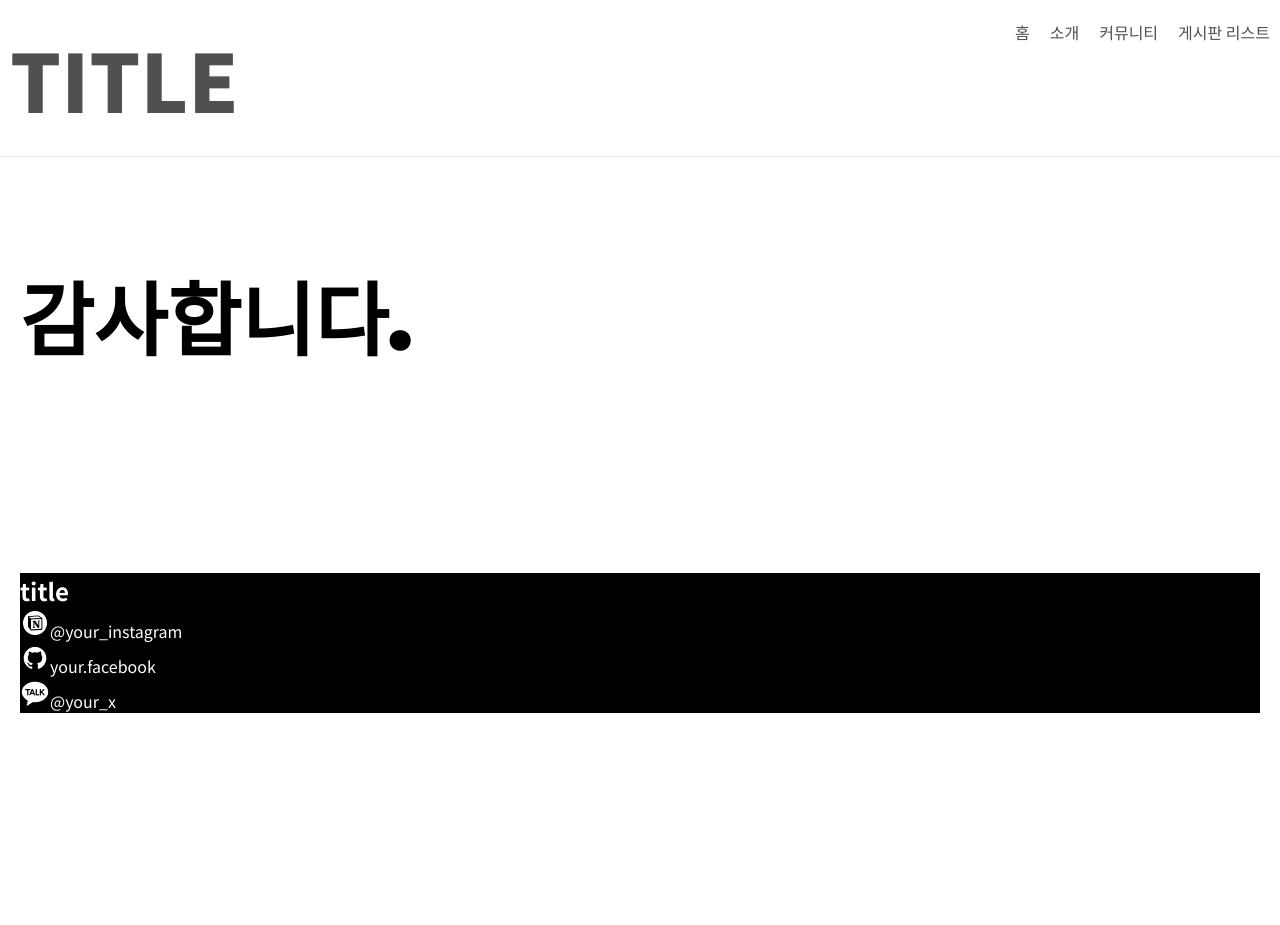
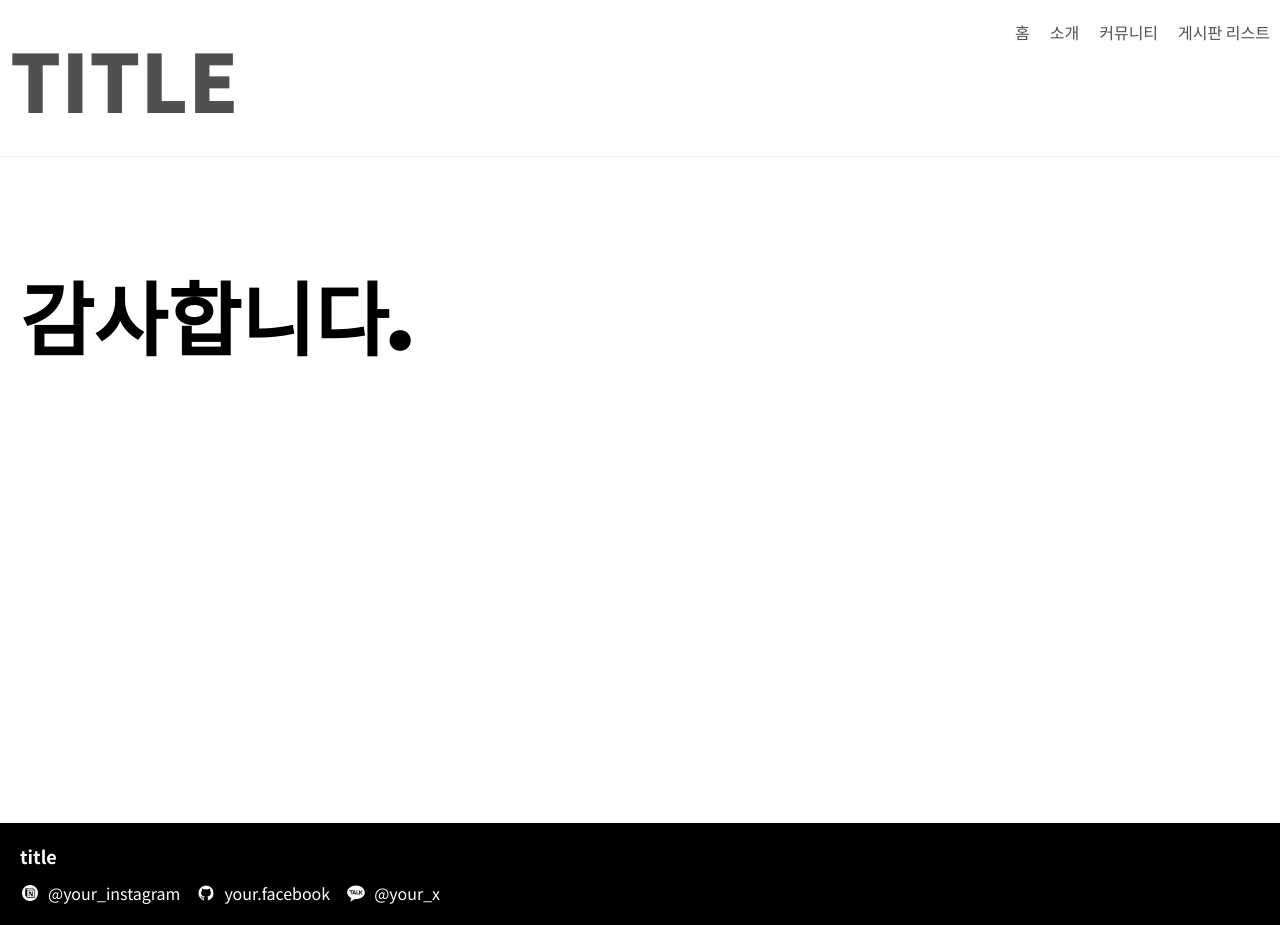
Before and after one commit to byeongsu364/router-app, a React (Vite) app: page / in a window 1280 px wide. Before the commit the page ends 813 px from the top, so only its background shows below. Built offline with nearby package versions, Linux system fonts and the light colour scheme; the HTML template or start-up script is replaced by a standard one.

Commit message:
푸터 마무리

```diff
--- a/src/components/Footer.css
+++ b/src/components/Footer.css
@@ -1,7 +1,33 @@
-footer {
+.footer-wrap {
+    position: relative;
+    width: 100%;
     background-color: #000;
+    color: #fff;
+    padding: 20px;
+    bottom: -350px;
 }
 
-footer * {
+.footer-wrap h2 {
+    margin-bottom: 12px;
+    font-size: 18px;
+    font-weight: 700;
+}
+
+.footer-wrap .sns-list {
+    display: flex;
+    gap: 16px;
+    align-items: center;
+}
+
+.footer-wrap .sns-list li a {
+    display: flex;
+    align-items: center;
+    gap: 8px;
     color: #fff;
 }
+
+.footer-wrap .sns-list img {
+    width: 20px;
+    height: 20px;
+    object-fit: contain;
+}
--- a/src/components/Footer.jsx
+++ b/src/components/Footer.jsx
@@ -3,8 +3,7 @@ import './Footer.css'
 import { snsLinks } from '../data/sns'
 const Footer = () => {
     return (
-        <section>
-            <footer>
+            <footer className='footer-wrap'>
                 <h2>title</h2>
                 <ul className="sns-list">
                     {snsLinks.map((sns) => (
@@ -17,7 +16,6 @@ const Footer = () => {
                     ))}
                 </ul>
             </footer>
-        </section>
     )
 }
 
```
